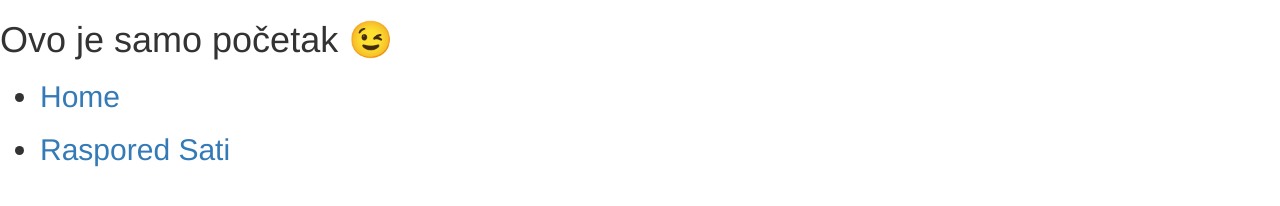
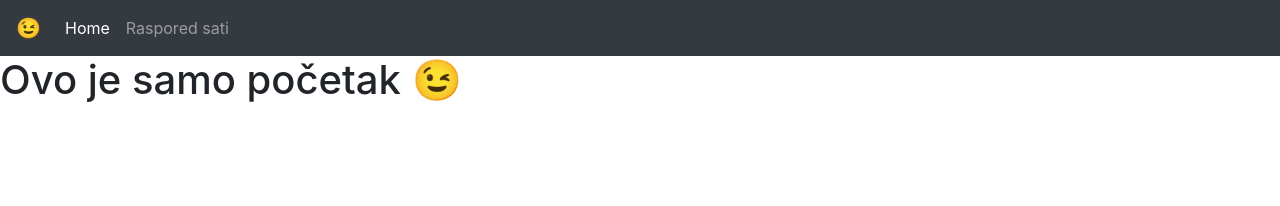
Before and after one commit to ngaspare/ngaspare.github.io, a plain HTML site: page index.html in a window 1280 px wide. Drawn offline with nearby package versions, Linux system fonts and the light colour scheme.

Commit message:
Added navbar

```diff
--- a/index.html
+++ b/index.html
@@ -5,16 +5,48 @@
     <meta name="viewport"
           content="width=device-width, user-scalable=no, initial-scale=1.0, maximum-scale=1.0, minimum-scale=1.0">
     <meta http-equiv="X-UA-Compatible" content="ie=edge">
-    <link rel="stylesheet" href="https://maxcdn.bootstrapcdn.com/bootstrap/3.4.1/css/bootstrap.min.css">
+    <link rel="stylesheet" href="https://cdn.jsdelivr.net/npm/bootstrap@4.5.3/dist/css/bootstrap.min.css" integrity="sha384-TX8t27EcRE3e/ihU7zmQxVncDAy5uIKz4rEkgIXeMed4M0jlfIDPvg6uqKI2xXr2" crossorigin="anonymous">
     <title>Start</title>
 </head>
 <body>
+<nav class="navbar navbar-expand-lg navbar-dark bg-dark">
+    <a class="navbar-brand" href="./index.html">&#x1F609;</a>
+    <button class="navbar-toggler" type="button" data-toggle="collapse" data-target="#navbarSupportedContent" aria-controls="navbarSupportedContent" aria-expanded="false" aria-label="Toggle navigation">
+        <span class="navbar-toggler-icon"></span>
+    </button>
+
+    <div class="collapse navbar-collapse" id="navbarSupportedContent">
+        <ul class="navbar-nav mr-auto">
+            <li class="nav-item active">
+                <a class="nav-link" href="./index.html">Home <span class="sr-only">(current)</span></a>
+            </li>
+            <li class="nav-item">
+                <a class="nav-link" href="./time-table.html">Raspored sati</a>
+            </li>
+            <!--            <li class="nav-item dropdown">-->
+            <!--                <a class="nav-link dropdown-toggle" href="#" id="navbarDropdown" role="button" data-toggle="dropdown" aria-haspopup="true" aria-expanded="false">-->
+            <!--                    Dropdown-->
+            <!--                </a>-->
+            <!--                <div class="dropdown-menu" aria-labelledby="navbarDropdown">-->
+            <!--                    <a class="dropdown-item" href="#">Action</a>-->
+            <!--                    <a class="dropdown-item" href="#">Another action</a>-->
+            <!--                    <div class="dropdown-divider"></div>-->
+            <!--                    <a class="dropdown-item" href="#">Something else here</a>-->
+            <!--                </div>-->
+            <!--            </li>-->
+            <!--            <li class="nav-item">-->
+            <!--                <a class="nav-link disabled" href="#">Disabled</a>-->
+            <!--            </li>-->
+        </ul>
+        <!--        <form class="form-inline my-2 my-lg-0">-->
+        <!--            <input class="form-control mr-sm-2" type="search" placeholder="Search" aria-label="Search">-->
+        <!--            <button class="btn btn-outline-success my-2 my-sm-0" type="submit">Search</button>-->
+        <!--        </form>-->
+    </div>
+</nav>
 <h1>Ovo je samo početak &#x1F609;</h1>
-<nav>
-    <ul>
-        <h2><li><a href="./index.html">Home</a></li></h2>
-        <h2><li><a href="./time-table.html">Raspored Sati</a></li></h2>
-    </ul>
-</nav>
+<script src="https://code.jquery.com/jquery-3.5.1.slim.min.js" integrity="sha384-DfXdz2htPH0lsSSs5nCTpuj/zy4C+OGpamoFVy38MVBnE+IbbVYUew+OrCXaRkfj" crossorigin="anonymous"></script>
+<script src="https://cdn.jsdelivr.net/npm/popper.js@1.16.1/dist/umd/popper.min.js" integrity="sha384-9/reFTGAW83EW2RDu2S0VKaIzap3H66lZH81PoYlFhbGU+6BZp6G7niu735Sk7lN" crossorigin="anonymous"></script>
+<script src="https://cdn.jsdelivr.net/npm/bootstrap@4.5.3/dist/js/bootstrap.min.js" integrity="sha384-w1Q4orYjBQndcko6MimVbzY0tgp4pWB4lZ7lr30WKz0vr/aWKhXdBNmNb5D92v7s" crossorigin="anonymous"></script>
 </body>
 </html>
```
Also changed, not shown: time-table.html (+36 -4 lines).
